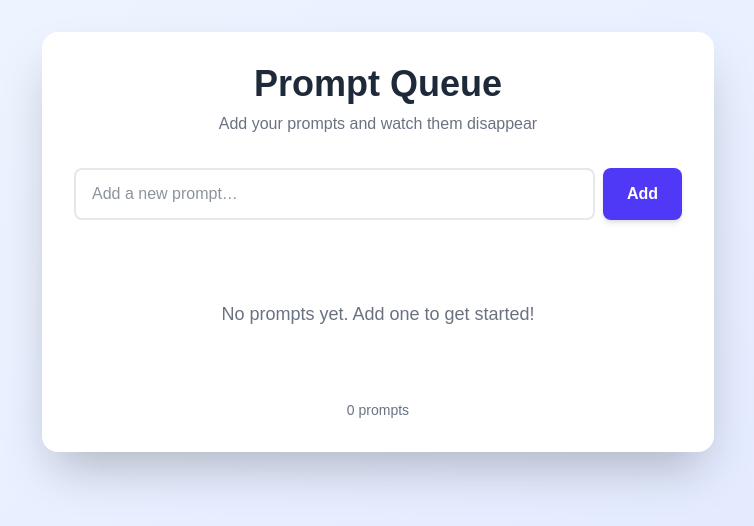
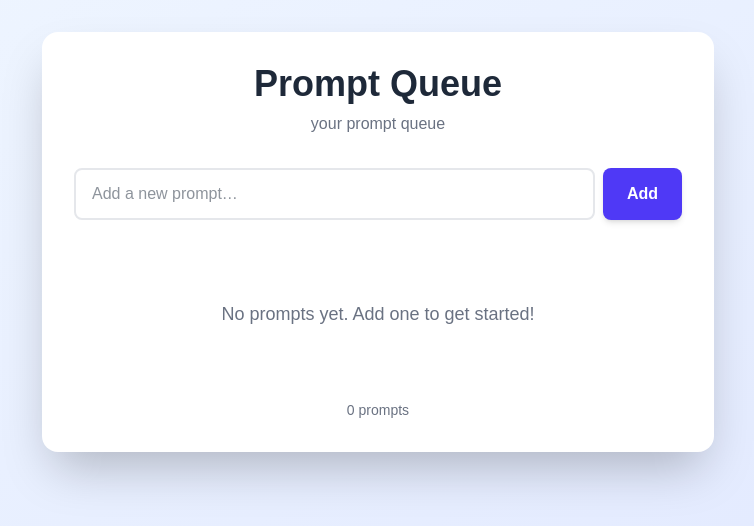
Before and after one commit to jarrensj/prompt-queue, a Next.js app: page / in a window 1280 px wide. Shown: the top 526 px of the page, without its empty margins (262-1016 px from the left). Built offline with nearby package versions, Linux system fonts and the light colour scheme.

Commit message:
ui: change copy of the subheader to 'your prompt queue'

```diff
--- a/app/page.tsx
+++ b/app/page.tsx
@@ -115,7 +115,7 @@ export default function Home() {
             Prompt Queue
           </h1>
           <p className="text-gray-500 dark:text-gray-400 text-center mb-8">
-            Add your prompts and watch them disappear
+            your prompt queue
           </p>
 
           <form onSubmit={addTodo} className="mb-8">
```
